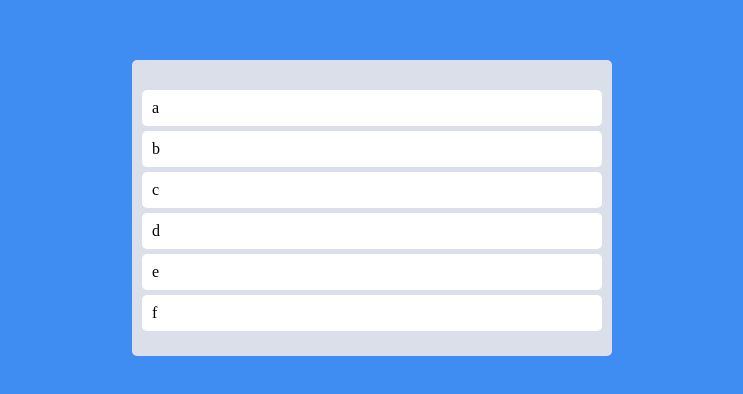
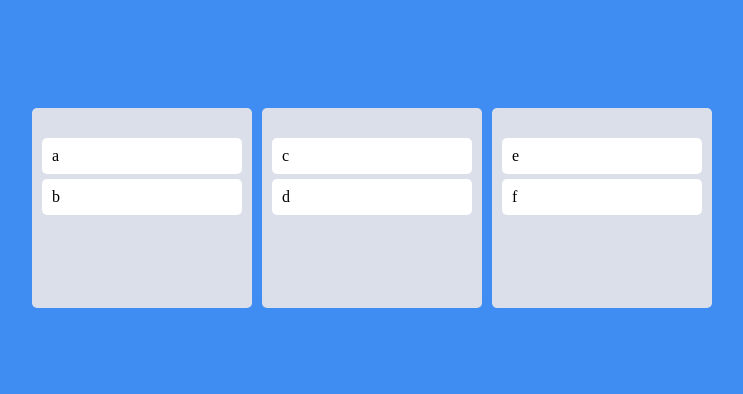
Before and after one commit to mindong2/react-remind, a React (Create React App) app: page / in a window 1280 px wide. Shown: the part 192-586 px from the top of the page, without its empty margins (268-1011 px from the left). Built offline with nearby package versions, Linux system fonts and the light colour scheme.

Commit message:
devide droppable, components & styling

```diff
--- a/src/App.tsx
+++ b/src/App.tsx
@@ -1,67 +1,33 @@
 // react 18 -> npm i react-beautiful-dnd --legacy-peer-deps
-import { DragDropContext, Draggable, Droppable } from "react-beautiful-dnd";
+import { DragDropContext, DropResult } from "react-beautiful-dnd";
+import { useRecoilState } from "recoil";
+import { toDoState } from "./atom/atoms";
+import { Wrapper, Boards } from './style/DndStyle'
+import Board from './components/Board'
 
-import styled from "styled-components";
-
-const Wrapper = styled.div`
-  display: flex;
-  max-width: 480px;
-  width: 100%;
-  margin: 0 auto;
-  justify-content: center;
-  align-items: center;
-  height: 100vh;
-`;
-
-const Boards = styled.div`
-  display: grid;
-  width: 100%;
-  grid-template-columns: repeat(1, 1fr);
-`;
-
-const Board = styled.div`
-  padding: 20px 10px;
-  padding-top: 30px;
-  background-color: ${(props) => props.theme.boardColor};
-  border-radius: 5px;
-  min-height: 200px;
-`;
-
-const Card = styled.div`
-  border-radius: 5px;
-  margin-bottom: 5px;
-  padding: 10px 10px;
-  background-color: ${(props) => props.theme.cardColor};
-`;
-
-const toDos = ["a", "b", "c", "d", "e", "f"];
 
 const App = () => {
-  const onDragEnd = () => {};
+  const [toDos, setToDos] = useRecoilState(toDoState);
+  /* react-beautiful-dnd 에서 onDragEnd에서는
+    result와 provide라는 인수를 받는다 (dnd 종료시 호출되는 함수)
+    그중 destination -> 드롭 된 위치
+    source -> 드래그 시작 위치
+    타입은 해당 함수의 d.ts 참고
+  */
+  const onDragEnd = ({destination, source, draggableId} :DropResult) => {
+    if(!destination) return;
+    // setToDos(oldTodos => {
+    //   const toDosCopy = [...oldTodos];
+    //   toDosCopy.splice(source.index, 1);
+    //   toDosCopy.splice(destination?.index, 0 , draggableId);
+    //   return toDosCopy;
+    // });
+  };
   return (
     <DragDropContext onDragEnd={onDragEnd}>
       <Wrapper>
         <Boards>
-          <Droppable droppableId="one">
-            {(myProp) => (
-              <Board ref={myProp.innerRef} {...myProp.droppableProps}>
-                {toDos.map((toDo, i) => {
-                  return (
-                    <Draggable draggableId={toDo} index={i}>
-                      {(myDragProp) => (
-                        <Card ref={myDragProp.innerRef} {...myDragProp.dragHandleProps} {...myDragProp.draggableProps}>
-                          {/* dragHandleProps를 지정해준 요소를 드래그해야 이벤트가 일어남 */}
-                          {toDo}
-                        </Card>
-                      )}
-                    </Draggable>
-                  );
-                })}
-                {/* beautiful dnd param 내에 있는 기능 (이동시킬때 부모 크기변동 X) */}
-                {myProp.placeholder}
-              </Board>
-            )}
-          </Droppable>
+          {Object.keys(toDos).map((boardId) => <Board boardId={boardId} key={boardId} toDos={toDos[boardId]} />)}
         </Boards>
       </Wrapper>
     </DragDropContext>
--- a/src/atom/atoms.tsx
+++ b/src/atom/atoms.tsx
@@ -1,20 +1,14 @@
-import { atom, selector } from "recoil";
+import { atom } from "recoil";
 
-export const minuteState = atom<number>({
-  key: "atomState",
-  default: 0,
-});
+interface ITodo {
+  [key : string] : string[];
+}
 
-export const hourSelector = selector<number>({
-  key: "hourSelector",
-  get: ({ get }) => {
-    // readonly
-    const minutes = get(minuteState);
-    return minutes / 60;
-  },
-  set: ({ set }, newValue) => {
-    // atom을 수정
-    const hours = Number(newValue) * 60;
-    set(minuteState, hours);
+export const toDoState = atom<ITodo>({
+  key: "toDoState",
+  default: {
+    to_do : ["a", "b"],
+    doing : ["c", "d"],
+    done : ["e", "f"]
   },
 });
--- /dev/null
+++ b/src/components/Board.tsx
@@ -0,0 +1,31 @@
+import { Droppable } from 'react-beautiful-dnd';
+import { BoardWrap } from '../style/DndStyle';
+import DraggableCard from './DraggableCard'
+
+interface ITodoProps {
+    toDos : string[],
+    boardId : string
+}
+
+const Board = ({ toDos, boardId } : ITodoProps) => {
+    return (
+        <>
+            <Droppable droppableId={boardId}>
+            {(myProp) => (
+              <BoardWrap ref={myProp.innerRef} {...myProp.droppableProps}>
+                {toDos.map((toDo, index) => {
+                  return (
+                    // Draggable의 key와 draggableId의 값은 같아야한다
+                    <DraggableCard key={toDo} toDo={toDo} index={index} />
+                  );
+                })}
+                {/* beautiful dnd param 내에 있는 기능 (이동시킬때 부모 크기변동 X) */}
+                {myProp.placeholder}
+              </BoardWrap>
+            )}
+          </Droppable>
+        </>
+    );
+};
+
+export default Board;
--- /dev/null
+++ b/src/components/DraggableCard.tsx
@@ -0,0 +1,28 @@
+import React from 'react'
+import { Draggable } from "react-beautiful-dnd";
+import {Card} from '../style/DndStyle'
+
+
+interface ICard {
+  toDo : string,
+  index : number,
+}
+
+const DraggableCard = ({toDo, index} : ICard) => {
+    return (
+    <Draggable key={toDo} draggableId={toDo} index={index}>
+        {(myDragProp) => (
+          <Card ref={myDragProp.innerRef} {...myDragProp.dragHandleProps} {...myDragProp.draggableProps}>
+            {/* dragHandleProps를 지정해준 요소를 드래그해야 이벤트가 일어남 */}
+            {toDo}
+          </Card>
+        )}
+      </Draggable>
+    );
+};
+
+/*
+  컴포넌트의 prop이 바뀌지 않았으면 부모의 state가 변경되어도 재렌더링 하지 말아달라는 의미
+  변경된 prop에 대해서만 재렌더링
+ */
+export default React.memo(DraggableCard);
--- /dev/null
+++ b/src/style/DndStyle.tsx
@@ -0,0 +1,35 @@
+import styled from "styled-components";
+
+const Wrapper = styled.div`
+  display: flex;
+  max-width: 680px;
+  width: 100%;
+  margin: 0 auto;
+  justify-content: center;
+  align-items: center;
+  height: 100vh;
+`;
+
+const Boards = styled.div`
+  display: grid;
+  width: 100%;
+  gap:10px;
+  grid-template-columns: repeat(3, 1fr);
+`;
+
+const BoardWrap = styled.div`
+  padding: 20px 10px;
+  padding-top: 30px;
+  background-color: ${(props) => props.theme.boardColor};
+  border-radius: 5px;
+  min-height: 200px;
+`;
+
+const Card = styled.div`
+  border-radius: 5px;
+  margin-bottom: 5px;
+  padding: 10px 10px;
+  background-color: ${(props) => props.theme.cardColor};
+`;
+
+export {Wrapper, Boards, BoardWrap, Card}
```
Also changed, not shown: 1 other file (tests, documents, lock files or other folders).
